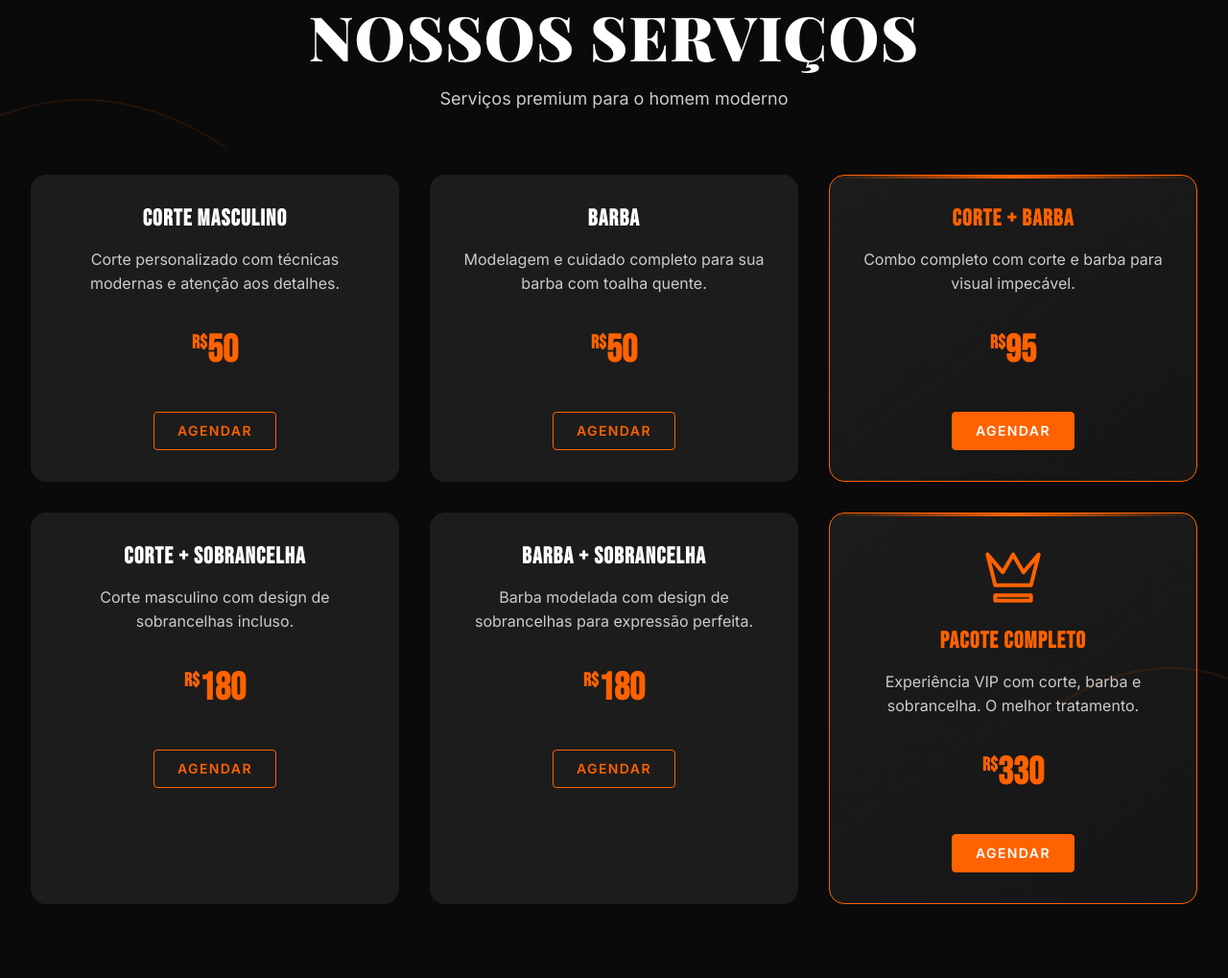
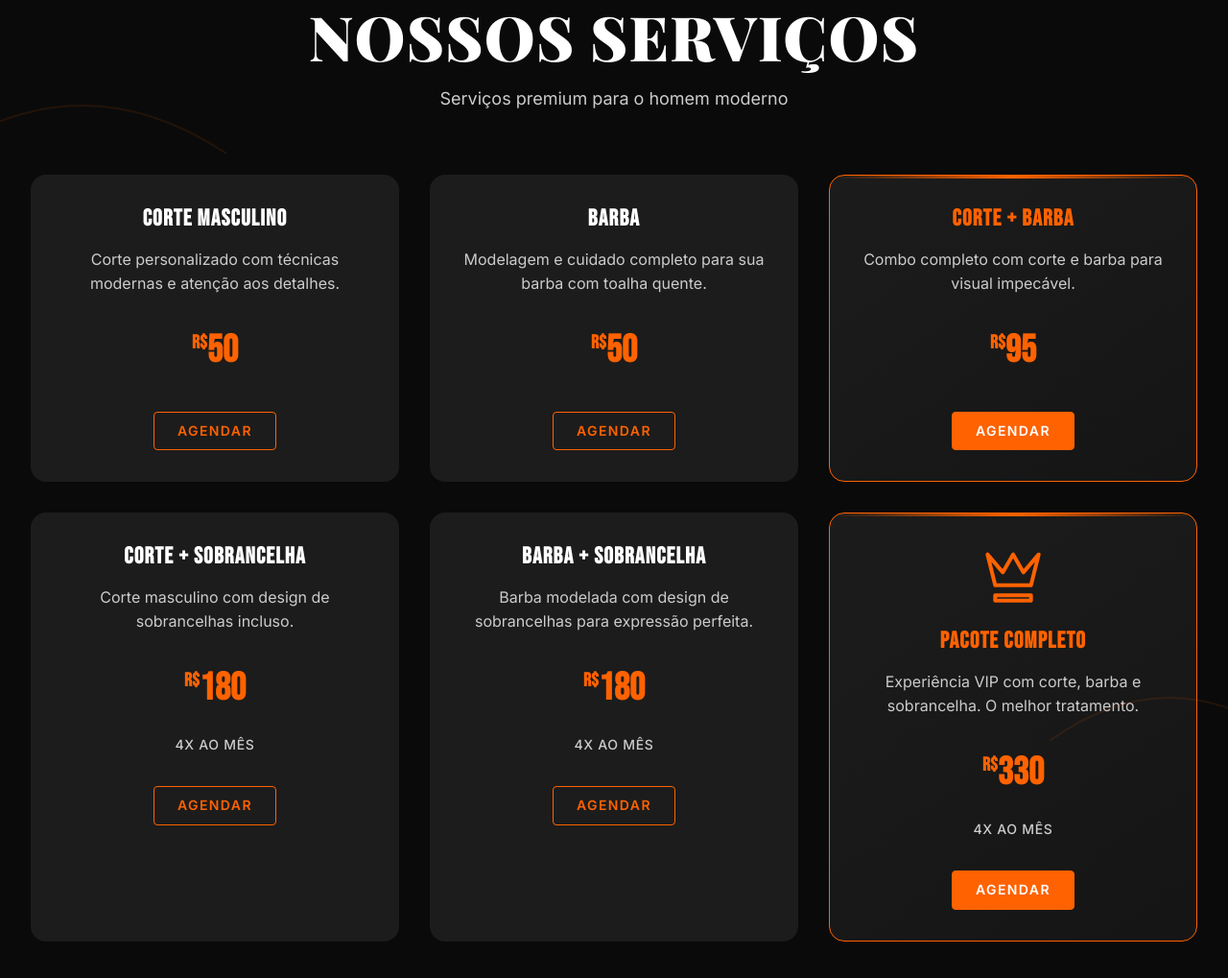
Before and after one commit to JoaoVieiraM/LP-Ke, a plain HTML site: page index.html in a window 1280 px wide. Shown: the part 925-1944 px from the top of the page at 96% size. Drawn offline with nearby package versions, Linux system fonts and the light colour scheme.

Commit message:
ajustando nossos serviços

```diff
--- a/css/components/services.css
+++ b/css/components/services.css
@@ -123,6 +123,16 @@
     vertical-align: super;
 }
 
+.service-card__frequency {
+    font-family: var(--font-body);
+    font-size: var(--text-sm);
+    color: var(--color-text-muted);
+    margin-top: var(--space-2);
+    font-weight: var(--font-medium);
+    text-transform: uppercase;
+    letter-spacing: 0.05em;
+}
+
 /* Featured service card */
 .service-card--featured {
     background: linear-gradient(145deg, var(--color-bg-card), var(--color-bg-tertiary));
--- a/index.html
+++ b/index.html
@@ -166,6 +166,7 @@
                     <h3 class="service-card__name">Corte + Sobrancelha</h3>
                     <p class="service-card__description">Corte masculino com design de sobrancelhas incluso.</p>
                     <p class="service-card__price"><span class="service-card__price-currency">R$</span>180</p>
+                    <p class="service-card__frequency">4x ao mês</p>
                     <a href="https://booksy.com/pt-br/126011_ke-barbearia_barbearias_1047773_sao-paulo" target="_blank"
                         rel="noopener noreferrer" class="service-card__cta">Agendar</a>
                 </article>
@@ -177,6 +178,7 @@
                     <p class="service-card__description">Barba modelada com design de sobrancelhas para expressão
                         perfeita.</p>
                     <p class="service-card__price"><span class="service-card__price-currency">R$</span>180</p>
+                    <p class="service-card__frequency">4x ao mês</p>
                     <a href="https://booksy.com/pt-br/126011_ke-barbearia_barbearias_1047773_sao-paulo" target="_blank"
                         rel="noopener noreferrer" class="service-card__cta">Agendar</a>
                 </article>
@@ -193,6 +195,7 @@
                     <p class="service-card__description">Experiência VIP com corte, barba e sobrancelha. O melhor
                         tratamento.</p>
                     <p class="service-card__price"><span class="service-card__price-currency">R$</span>330</p>
+                    <p class="service-card__frequency">4x ao mês</p>
                     <a href="https://booksy.com/pt-br/126011_ke-barbearia_barbearias_1047773_sao-paulo" target="_blank"
                         rel="noopener noreferrer" class="service-card__cta">Agendar</a>
                 </article>
```
